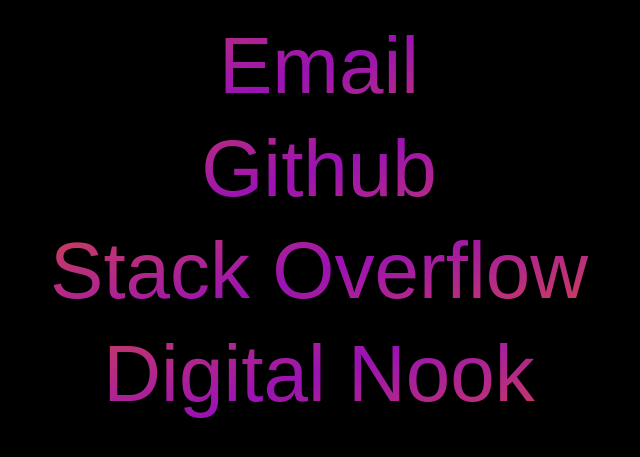
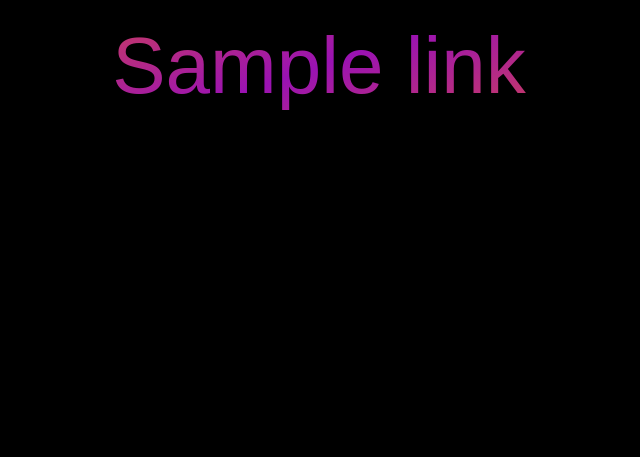
Before and after one commit to exciteabletom/tomdougiamas.com, a Django app: page /links/ in a window 1280 px wide. Shown: the part 215-672 px from the top of the page, without its empty margins (321-961 px from the left). Run offline with Django 3.2, Linux system fonts and the light colour scheme; tables that the repository leaves empty hold one stand-in row (values such as "Sample post"); style sheets or scripts are compiled from the project's sources; some libraries are stand-ins or nearby versions.

Commit message:
Make links a model instead of hard-coded

```diff
--- a/tomdougiamas/admin.py
+++ b/tomdougiamas/admin.py
@@ -1,5 +1,5 @@
 from django.contrib import admin
 
-from .models import BlogPost, BlogComment, Project
+from .models import BlogPost, BlogComment, Project, Link
 
-admin.site.register((BlogPost, BlogComment, Project))
+admin.site.register((BlogPost, BlogComment, Project, Link))
--- a/tomdougiamas/models.py
+++ b/tomdougiamas/models.py
@@ -47,3 +47,12 @@
 
         if self.votes < 0:
             raise ValidationError("Votes cannot be negative.")
+
+
+class Link(models.Model):
+    title = models.CharField(max_length=30)
+    # URLField is not used because it doesn't allow "mailto:" url scheme
+    url = models.CharField(max_length=2000)
+
+    def __str__(self):
+        return f"External link: {self.title} ({self.url})"
--- a/tomdougiamas/templates/tomdougiamas/links.html
+++ b/tomdougiamas/templates/tomdougiamas/links.html
@@ -13,10 +13,9 @@
     <h1>My Links</h1>
 </header>
 <nav class="links-nav">
-    <a href="mailto:tom@digitalnook.net">Email</a>
-    <a href="https://github.com/exciteabletom/">Github</a>
-    <a href="https://stackoverflow.com/users/11848187">Stack Overflow</a>
-    <a href="https://digitalnook.net">Digital Nook</a>
+	{% for link in links %}
+    <a href="{{ link.url }}" rel="external">{{ link.title }}</a>
+	{% endfor %}
 </nav>
 </body>
 </html>
--- a/tomdougiamas/views.py
+++ b/tomdougiamas/views.py
@@ -12,7 +12,7 @@
 from ratelimit.decorators import ratelimit
 
 from .forms import LoginForm, CommentForm
-from .models import BlogPost, BlogComment, Project
+from .models import BlogPost, BlogComment, Project, Link
 
 app_name = "tomdougiamas"
 
@@ -34,7 +34,8 @@
 
 
 def links(request):
-    return render(request, "tomdougiamas/links.html")
+    context = {"links": Link.objects.order_by("title")}
+    return render(request, "tomdougiamas/links.html", context)
 
 
 def blog_index(request):
```
Also changed, not shown: tomdougiamas/migrations/0004_link.py (added), tomdougiamas/migrations/0005_auto_20210729_0321.py (added).
